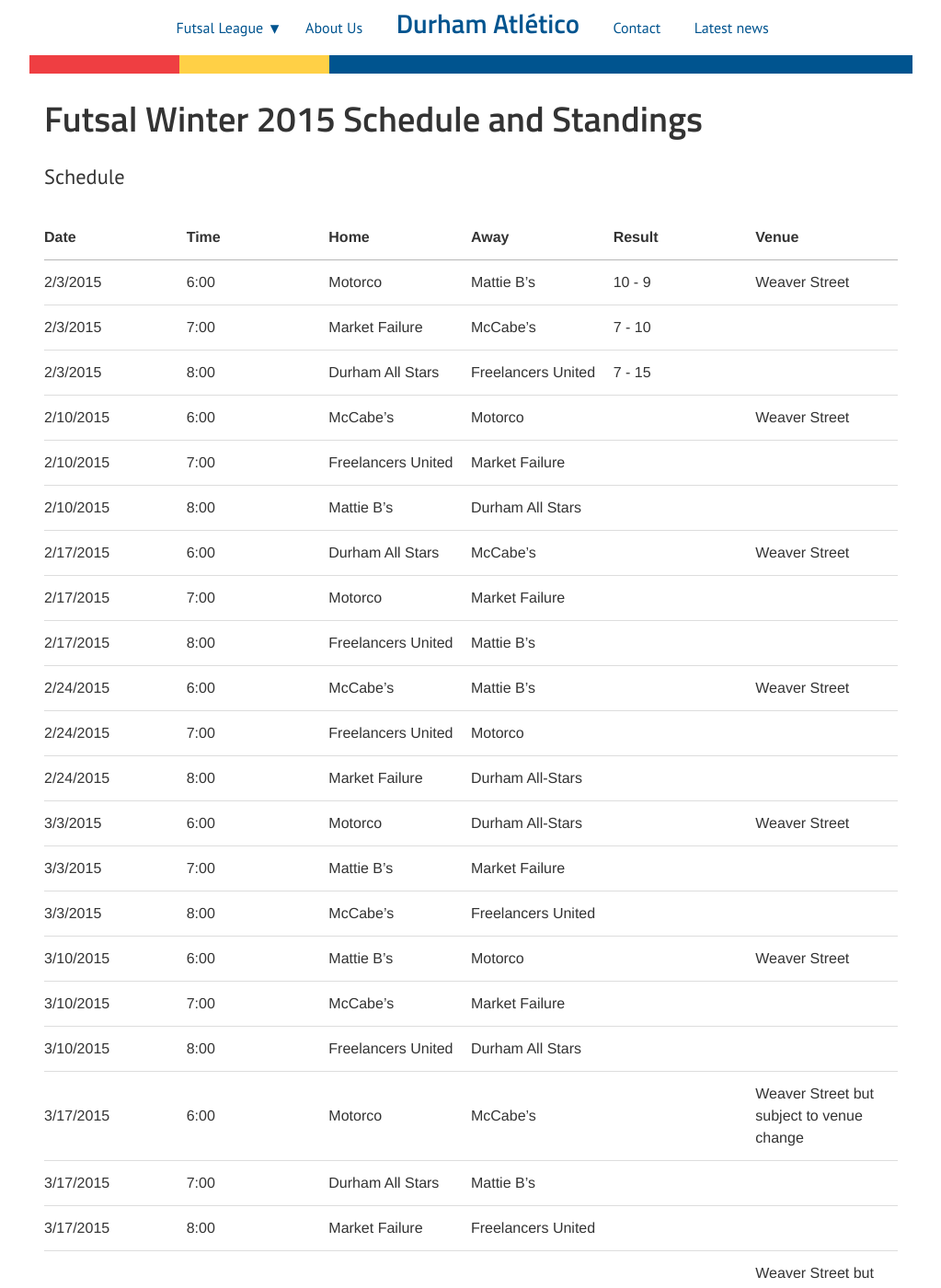
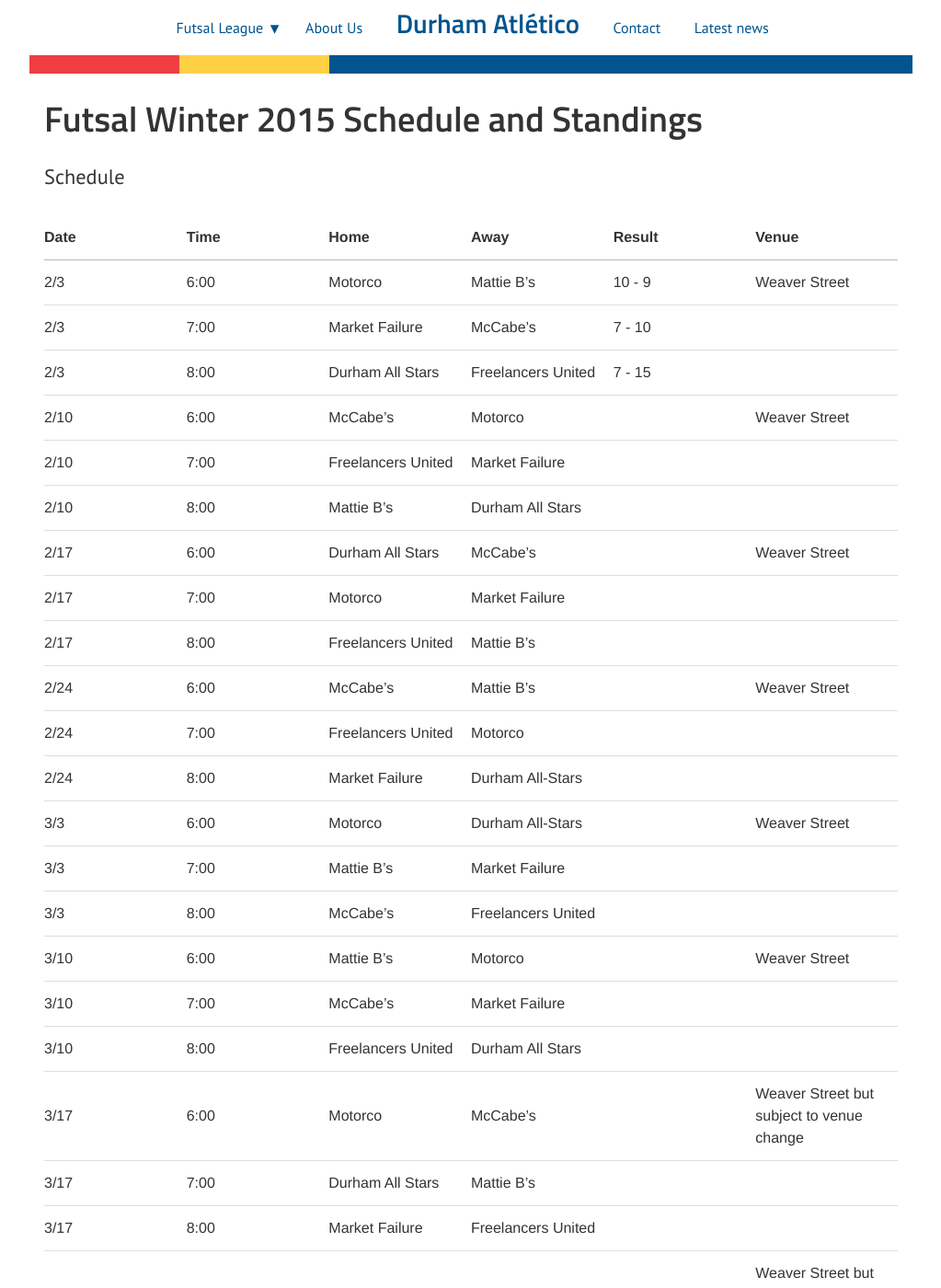
Before and after one commit to durhamatletico/durhamatletico.github.io, a Jekyll site: the page built from futsal/schedule.md, in a window 1280 px wide and 1400 px high. Shown: the whole window at 92% size, without its empty margins (128-1151 px from the left). Built offline with Jekyll 4.4.1, drawn with Linux system fonts in a browser that asks for light colours; some of the changed text lies outside the part shown.

Commit message:
Remove 2015 to make more room

```diff
--- a/futsal/schedule.md
+++ b/futsal/schedule.md
@@ -8,30 +8,30 @@
 
 Date          |  Time  |  Home                |  Away                |  Result  |  Venue
 --------------|--------|----------------------|----------------------|----------|-------------------------------------------
-2/3/2015      |  6:00  |  Motorco             |  Mattie B's          | 10 - 9   |  Weaver Street
-2/3/2015      |  7:00  |  Market Failure      |  McCabe's            |  7 - 10  |
-2/3/2015      |  8:00  |  Durham All Stars    |  Freelancers United  |  7 - 15  |
-2/10/2015     |  6:00  |  McCabe's            |  Motorco             |          |  Weaver Street
-2/10/2015     |  7:00  |  Freelancers United  |  Market Failure      |          |
-2/10/2015     |  8:00  |  Mattie B's          |  Durham All Stars    |          |
-2/17/2015     |  6:00  |  Durham All Stars    |  McCabe's            |          |  Weaver Street
-2/17/2015     |  7:00  |  Motorco             |  Market Failure      |          |
-2/17/2015     |  8:00  |  Freelancers United  |  Mattie B's          |          |
-2/24/2015     |  6:00  |  McCabe's            |  Mattie B's          |          |  Weaver Street
-2/24/2015     |  7:00  |  Freelancers United  |  Motorco             |          |
-2/24/2015     |  8:00  |  Market Failure      |  Durham All-Stars    |          |
-3/3/2015      |  6:00  |  Motorco             |  Durham All-Stars    |          |  Weaver Street
-3/3/2015      |  7:00  |  Mattie B's          |  Market Failure      |          |
-3/3/2015      |  8:00  |  McCabe's            |  Freelancers United  |          |
-3/10/2015     |  6:00  |  Mattie B's          |  Motorco             |          |  Weaver Street
-3/10/2015     |  7:00  |  McCabe's            |  Market Failure      |          |
-3/10/2015     |  8:00  |  Freelancers United  |  Durham All Stars    |          |
-3/17/2015     |  6:00  |  Motorco             |  McCabe's            |          |  Weaver Street but subject to venue change
-3/17/2015     |  7:00  |  Durham All Stars    |  Mattie B's          |          |
-3/17/2015     |  8:00  |  Market Failure      |  Freelancers United  |          |
-3/24/2015     |  6:00  |  Market Failure      |  Motorco             |          |  Weaver Street but subject to venue change
-3/24/2015     |  7:00  |  Mattie B's          |  Freelancers United  |          |
-3/24/2015     |  8:00  |  McCabe's            |  Durham All-Stars    |          |
+2/3      |  6:00  |  Motorco             |  Mattie B's          | 10 - 9   |  Weaver Street
+2/3      |  7:00  |  Market Failure      |  McCabe's            |  7 - 10  |
+2/3      |  8:00  |  Durham All Stars    |  Freelancers United  |  7 - 15  |
+2/10     |  6:00  |  McCabe's            |  Motorco             |          |  Weaver Street
+2/10     |  7:00  |  Freelancers United  |  Market Failure      |          |
+2/10     |  8:00  |  Mattie B's          |  Durham All Stars    |          |
+2/17     |  6:00  |  Durham All Stars    |  McCabe's            |          |  Weaver Street
+2/17     |  7:00  |  Motorco             |  Market Failure      |          |
+2/17     |  8:00  |  Freelancers United  |  Mattie B's          |          |
+2/24     |  6:00  |  McCabe's            |  Mattie B's          |          |  Weaver Street
+2/24     |  7:00  |  Freelancers United  |  Motorco             |          |
+2/24     |  8:00  |  Market Failure      |  Durham All-Stars    |          |
+3/3      |  6:00  |  Motorco             |  Durham All-Stars    |          |  Weaver Street
+3/3      |  7:00  |  Mattie B's          |  Market Failure      |          |
+3/3      |  8:00  |  McCabe's            |  Freelancers United  |          |
+3/10     |  6:00  |  Mattie B's          |  Motorco             |          |  Weaver Street
+3/10     |  7:00  |  McCabe's            |  Market Failure      |          |
+3/10     |  8:00  |  Freelancers United  |  Durham All Stars    |          |
+3/17     |  6:00  |  Motorco             |  McCabe's            |          |  Weaver Street but subject to venue change
+3/17     |  7:00  |  Durham All Stars    |  Mattie B's          |          |
+3/17     |  8:00  |  Market Failure      |  Freelancers United  |          |
+3/24     |  6:00  |  Market Failure      |  Motorco             |          |  Weaver Street but subject to venue change
+3/24     |  7:00  |  Mattie B's          |  Freelancers United  |          |
+3/24     |  8:00  |  McCabe's            |  Durham All-Stars    |          |
 Week of 3/30  |  6:00  |  Motorco             |  Freelancers United  |          |  Date and venue TBD (Weaver is backup)
               |  7:00  |  Mattie B's          |  McCabe's            |          |
               |  8:00  |  Durham All Stars    |  Market Failure      |          |
```
